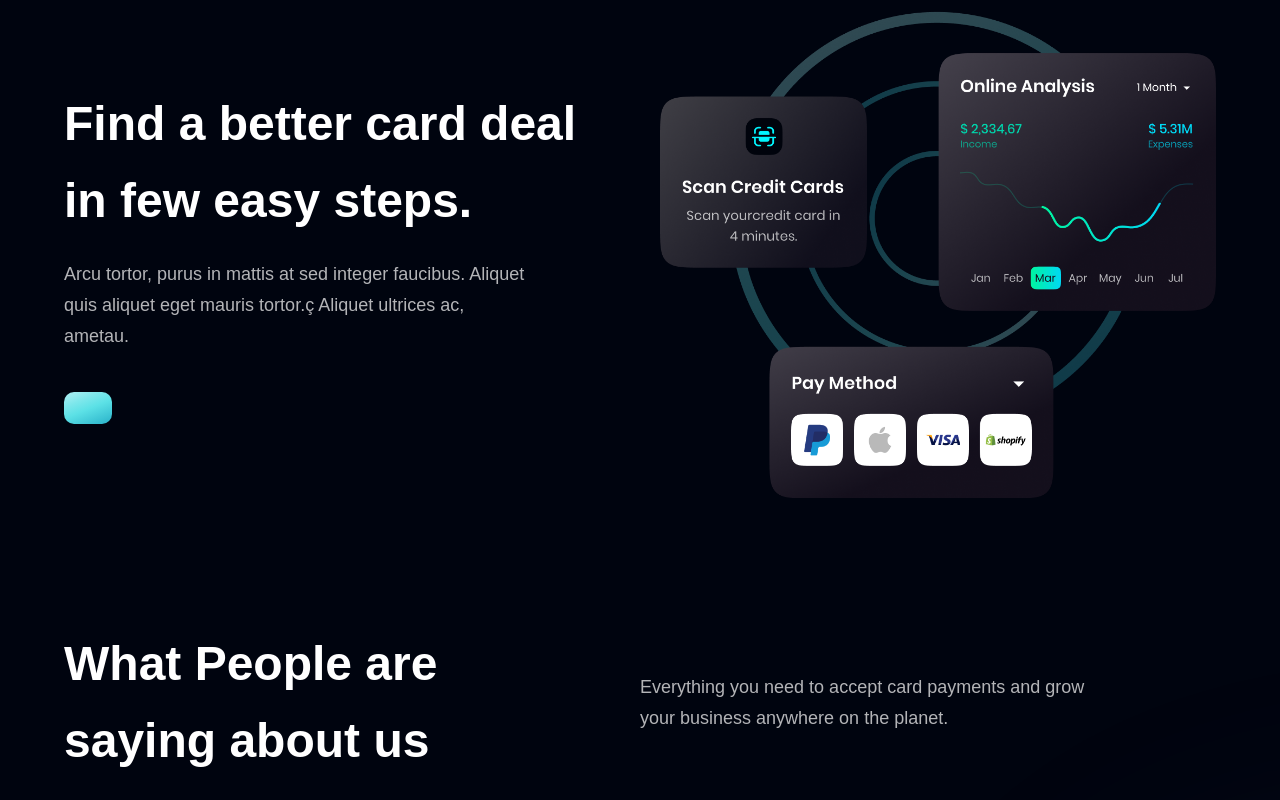
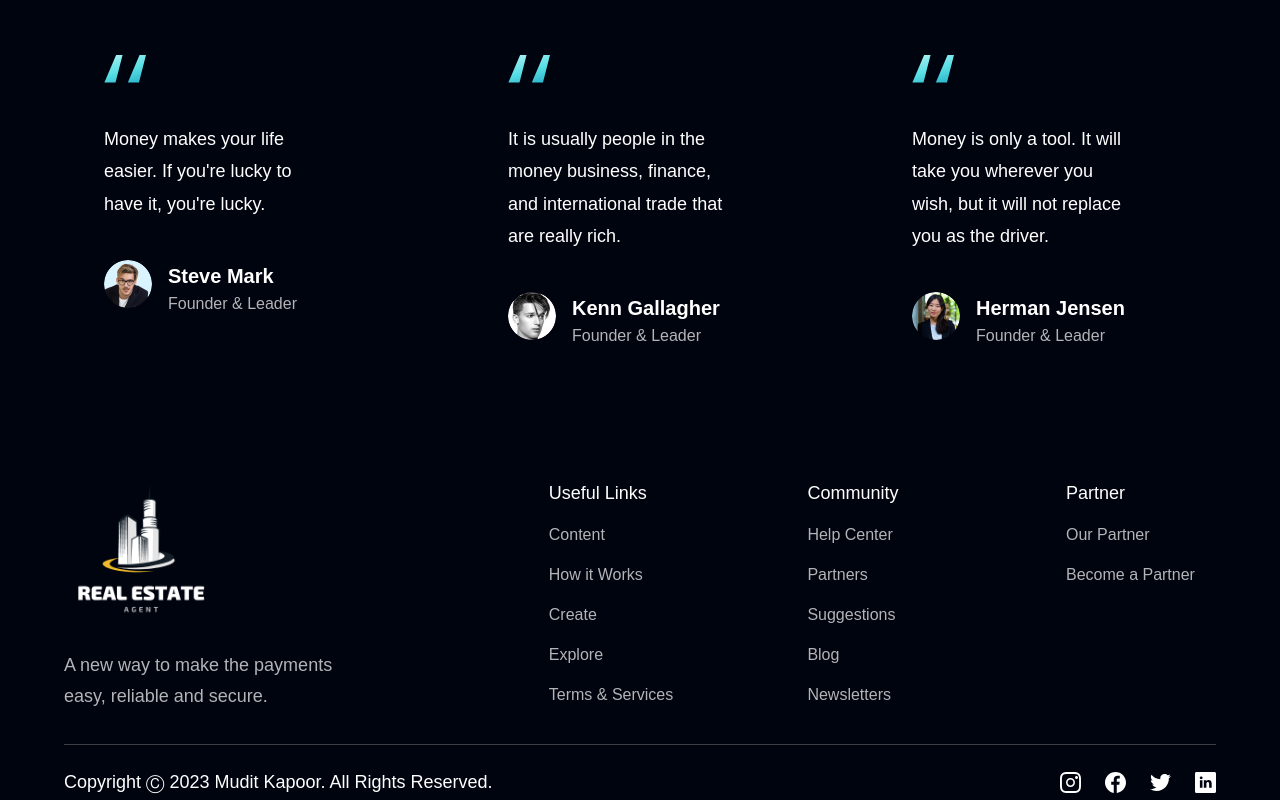
Before and after one commit to 7Mudit/real-estate-work, a React (Create React App) app: page / in a window 1280 px wide. Shown: the part 2340-3140 px from the top of the page. Built offline with nearby package versions, Linux system fonts and the light colour scheme.

Commit message:
made two sliders

```diff
--- a/src/components/Footer.jsx
+++ b/src/components/Footer.jsx
@@ -1,15 +1,16 @@
 import styles from "../style";
 import { logo } from "../assets";
 import { footerLinks, socialMedia } from "../constants";
+import logos from "./logomy2.png";
 
 const Footer = () => (
   <section className={`${styles.flexCenter} ${styles.paddingY} flex-col`}>
     <div className={`${styles.flexStart} md:flex-row flex-col mb-8 w-full`}>
       <div className="flex-[1] flex flex-col justify-start mr-10">
         <img
-          src={logo}
+          src={logos}
           alt="hoobank"
-          className="w-[266px] h-[72.14px] object-contain"
+          className="w-[154px] scale-150 object-cover h-auto"
         />
         <p className={`${styles.paragraph} mt-4 max-w-[312px]`}>
           A new way to make the payments easy, reliable and secure.
@@ -41,7 +42,7 @@ const Footer = () => (
 
     <div className="w-full flex justify-between items-center md:flex-row flex-col pt-6 border-t-[1px] border-t-[#3F3E45]">
       <p className="font-poppins font-normal text-center text-[18px] leading-[27px] text-white">
-        Copyright Ⓒ 2022 HooBank. All Rights Reserved.
+        Copyright Ⓒ 2023 Mudit Kapoor. All Rights Reserved.
       </p>
 
       <div className="flex flex-row md:mt-0 mt-6">
--- a/src/components/Testimonials.jsx
+++ b/src/components/Testimonials.jsx
@@ -1,27 +1,51 @@
 import { feedback } from "../constants";
 import styles from "../style";
 import FeedbackCard from "./FeedbackCard";
+import "swiper/css";
+import "swiper/css/pagination";
+import "swiper/css/navigation";
+import { Swiper, SwiperSlide } from "swiper/react";
+import { Navigation, Pagination, Autoplay } from "swiper/modules";
 
 const Testimonials = () => (
-  <section id="clients" className={`${styles.paddingY} ${styles.flexCenter} flex-col relative `}>
-    <div className="absolute z-[0] w-[60%] h-[60%] -right-[50%] rounded-full blue__gradient bottom-40" />
-
-    <div className="w-full flex justify-between items-center md:flex-row flex-col sm:mb-16 mb-6 relative z-[1]">
-      <h2 className={styles.heading2}>
-        What People are <br className="sm:block hidden" /> saying about us
-      </h2>
-      <div className="w-full md:mt-0 mt-6">
-        <p className={`${styles.paragraph} text-left max-w-[450px]`}>
-          Everything you need to accept card payments and grow your business
-          anywhere on the planet.
-        </p>
-      </div>
-    </div>
-
-    <div className="flex flex-wrap sm:justify-start justify-center w-full feedback-container relative z-[1]">
-      {feedback.map((card) => <FeedbackCard key={card.id} {...card} />)}
-    </div>
-  </section>
+  <div className="w-full h-full mt-10">
+    <Swiper
+      modules={[Navigation, Pagination, Autoplay]}
+      spaceBetween={90}
+      // onSlideChange={() => console.log("slide change")}
+      // onSwiper={(swiper) => console.log(swiper)}
+      loop={true}
+      speed={500}
+      autoplay
+      className="w-[100%] h-[100%] cursor-pointer"
+      // pagination={{ clickable: true }}
+      // navigation
+      breakpoints={{
+        320: {
+          slidesPerView: 1,
+          spaceBetween: 20,
+        },
+        480: {
+          slidesPerView: 1,
+          spaceBetween: 30,
+        },
+        640: {
+          slidesPerView: 2,
+          spaceBetween: 40,
+        },
+        1084: {
+          slidesPerView: 3,
+          spaceBetween: 60,
+        },
+      }}
+    >
+      {feedback.map((card, index) => (
+        <SwiperSlide key={index}>
+          <FeedbackCard key={card.id} {...card} />
+        </SwiperSlide>
+      ))}
+    </Swiper>
+  </div>
 );
 
 export default Testimonials;
--- a/src/constants/index.js
+++ b/src/constants/index.js
@@ -65,6 +65,54 @@ export const feedback = [
   },
   {
     id: "feedback-3",
+    content:
+      "It is usually people in the money business, finance, and international trade that are really rich.",
+    name: "Kenn Gallagher",
+    title: "Founder & Leader",
+    img: people03,
+  },
+  {
+    id: "feedback-4",
+    content:
+      "Money is only a tool. It will take you wherever you wish, but it will not replace you as the driver.",
+    name: "Herman Jensen",
+    title: "Founder & Leader",
+    img: people01,
+  },
+  {
+    id: "feedback-5",
+    content:
+      "Money makes your life easier. If you're lucky to have it, you're lucky.",
+    name: "Steve Mark",
+    title: "Founder & Leader",
+    img: people02,
+  },
+  {
+    id: "feedback-6",
+    content:
+      "It is usually people in the money business, finance, and international trade that are really rich.",
+    name: "Kenn Gallagher",
+    title: "Founder & Leader",
+    img: people03,
+  },
+  {
+    id: "feedback-7",
+    content:
+      "Money is only a tool. It will take you wherever you wish, but it will not replace you as the driver.",
+    name: "Herman Jensen",
+    title: "Founder & Leader",
+    img: people01,
+  },
+  {
+    id: "feedback-8",
+    content:
+      "Money makes your life easier. If you're lucky to have it, you're lucky.",
+    name: "Steve Mark",
+    title: "Founder & Leader",
+    img: people02,
+  },
+  {
+    id: "feedback-9",
     content:
       "It is usually people in the money business, finance, and international trade that are really rich.",
     name: "Kenn Gallagher",
--- a/src/pages/HomePage.js
+++ b/src/pages/HomePage.js
@@ -36,10 +36,10 @@ const HomePage = () => {
             <Stats />
             <Business />
             <Billing />
-            <CardDeal />
+            {/* <CardDeal /> */}
             <Testimonials />
-            <Clients />
-            <CTA />
+            {/* <Clients /> */}
+            {/* <CTA /> */}
             <Footer />
           </div>
         </div>
```
Also changed, not shown: src/components/Billing.jsx (+4 -6 lines).
